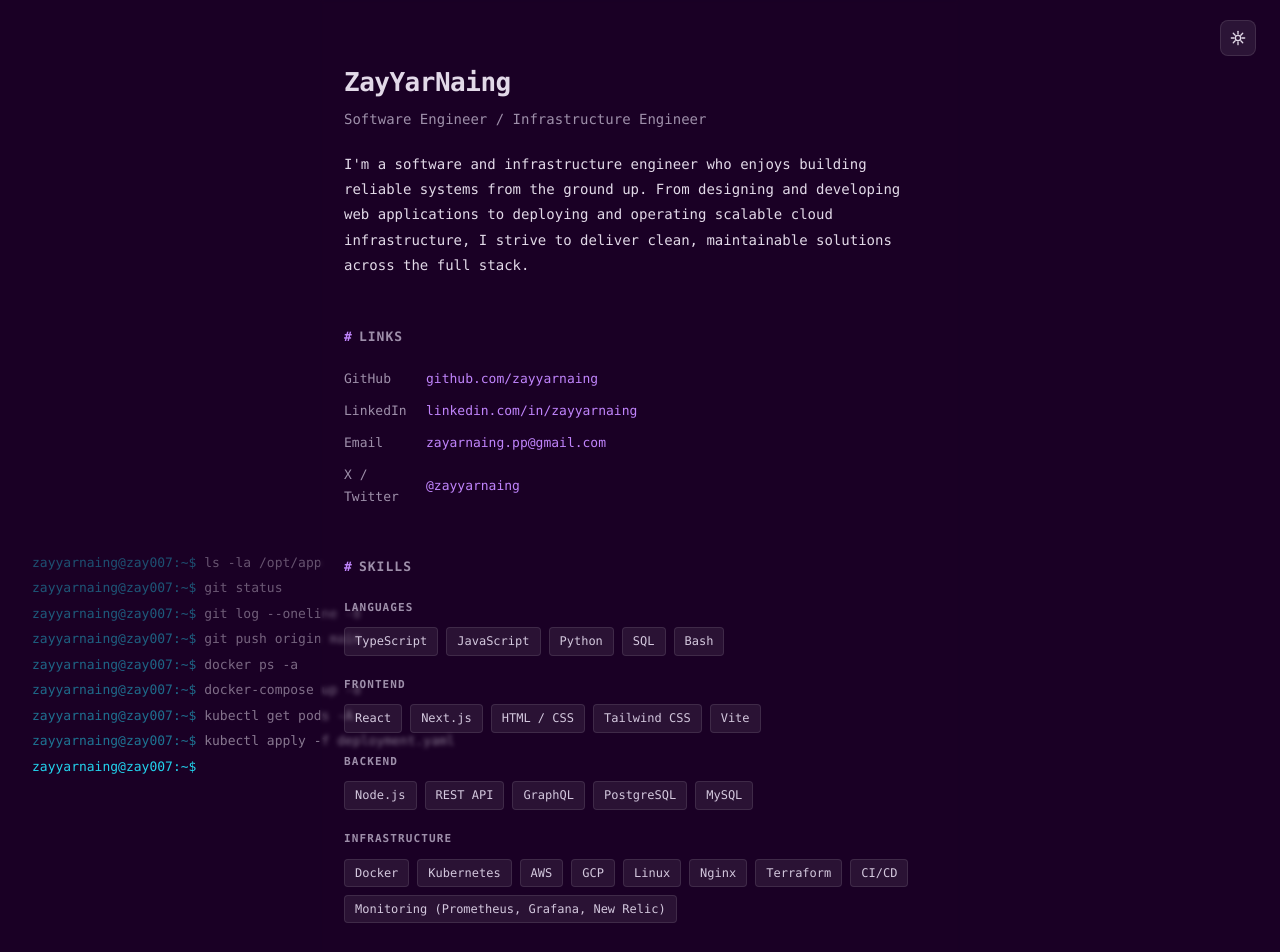
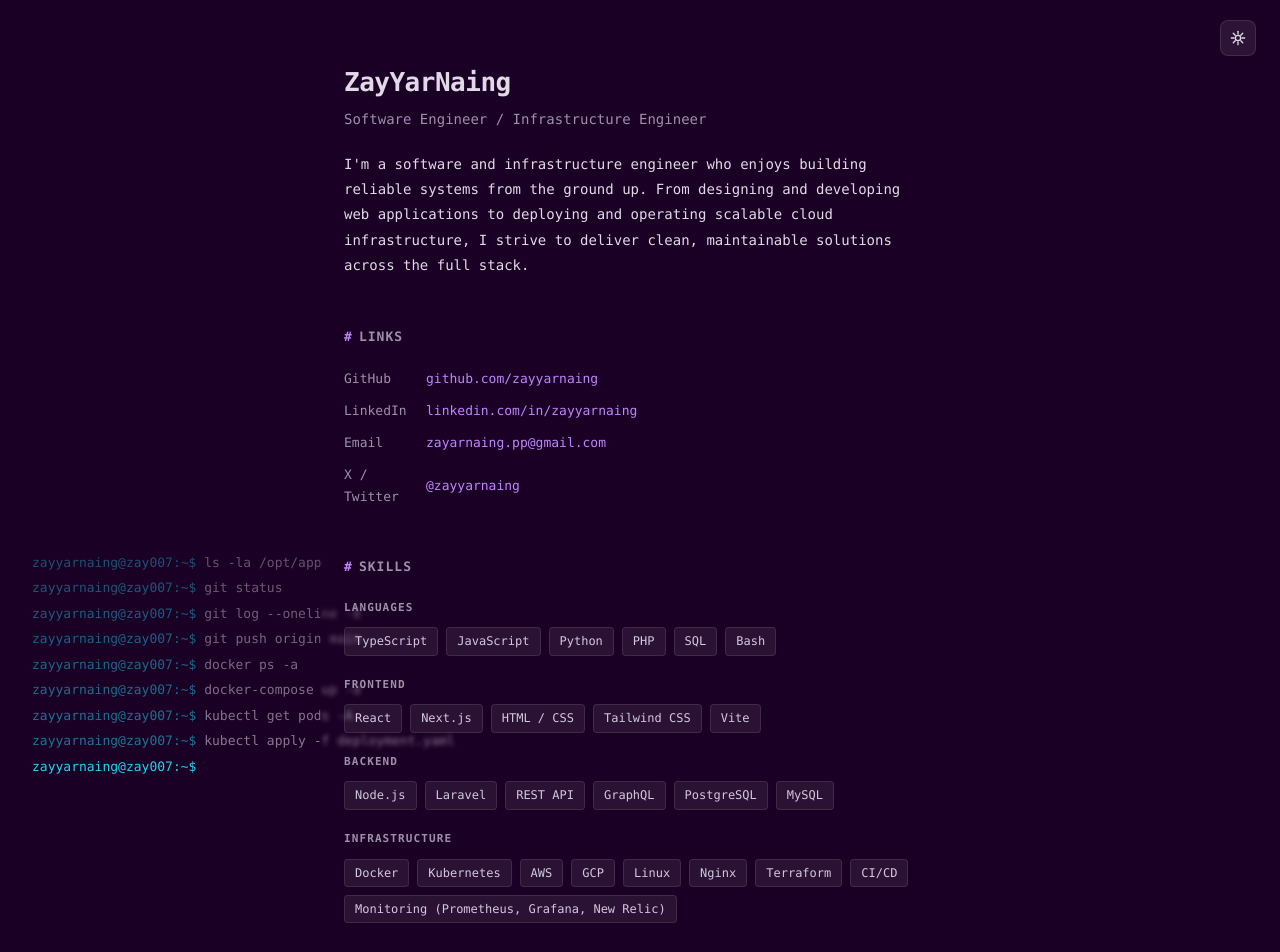
Before and after one commit to ZayYarNaing98/zay007.dev, a React (Vite) app: page / in a window 1280 px wide. Shown: the top 952 px of the page. Built offline with nearby package versions, Linux system fonts and the light colour scheme.

Commit message:
Update Languages

```diff
--- a/src/App.tsx
+++ b/src/App.tsx
@@ -17,7 +17,7 @@ const data = {
   skills: [
     {
       group: 'Languages',
-      items: ['TypeScript', 'JavaScript', 'Python', 'SQL', 'Bash'],
+      items: ['TypeScript', 'JavaScript', 'Python', 'PHP', 'SQL', 'Bash'],
     },
     {
       group: 'Frontend',
@@ -25,7 +25,7 @@ const data = {
     },
     {
       group: 'Backend',
-      items: ['Node.js', 'REST API', 'GraphQL', 'PostgreSQL', 'MySQL'],
+      items: ['Node.js', 'Laravel', 'REST API', 'GraphQL', 'PostgreSQL', 'MySQL'],
     },
     {
       group: 'Infrastructure',
```
